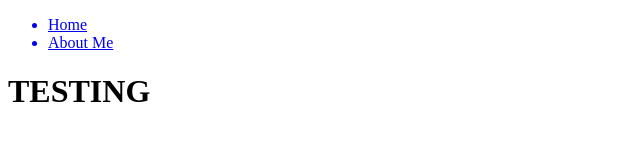
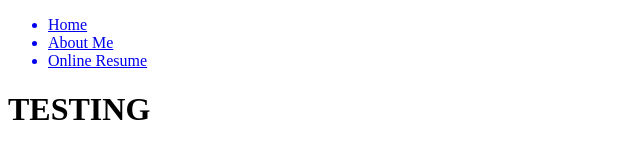
Before and after one commit to CCPS471107/CCPS471107.github.io, a plain HTML site: page index.html in a window 1280 px wide. Shown: the whole page, without its empty margins (0-640 px from the left). Drawn offline with Linux system fonts and the light colour scheme.

Commit message:
Update index.html

```diff
--- a/index.html
+++ b/index.html
@@ -9,6 +9,7 @@
         <ul>
           <a href="./index.html"><li>Home</li></a>
           <a href="./aboutme.html"><li>About Me</li></a>
+            <a href="./uonlineresume.pdf"target="-blank"><li>Online Resume</li></a>
         </ul>
 </nav>
 </header>
```
